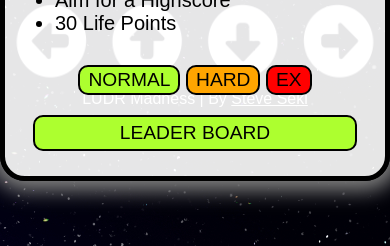
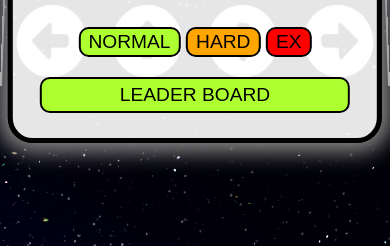
Before and after one commit to tseki88/steveSekiProjectThree, a website: page index.html in a window 390 px wide. Shown: the part 598-844 px from the top of the page. Drawn offline with nearby package versions, Linux system fonts and the light colour scheme; no server answers; a web font is replaced by a local one.

Commit message:
fixed mobile view

```diff
--- a/styles/partials/components/_startScreen.scss
+++ b/styles/partials/components/_startScreen.scss
@@ -17,9 +17,9 @@
     box-shadow: gray 0px 0px 20px 10px;
 
     @media (max-width: 600px) {
-        width: 100%;
+        width: 96%;
         top: auto;
-        bottom: 0;
+        bottom: 5%;
         transform: translate(-50%, 0);
     }
 
@@ -82,7 +82,7 @@
 .leaderBoardScreen {
     h2 {
         margin: 0 auto;
-        font-size: 1.2rem;
+        // font-size: 1.2rem;
     }
 
     h3 {
--- a/styles/style.css
+++ b/styles/style.css
@@ -431,9 +431,9 @@ h1 {
     .countScreen,
     .endScreen,
     .leaderBoardScreen {
-      width: 100%;
+      width: 96%;
       top: auto;
-      bottom: 0;
+      bottom: 5%;
       -webkit-transform: translate(-50%, 0);
               transform: translate(-50%, 0); } }
   .startScreen p,
@@ -493,8 +493,7 @@ h1 {
   display: none; }
 
 .leaderBoardScreen h2 {
-  margin: 0 auto;
-  font-size: 1.2rem; }
+  margin: 0 auto; }
 
 .leaderBoardScreen h3 {
   font-size: 1rem; }
```
